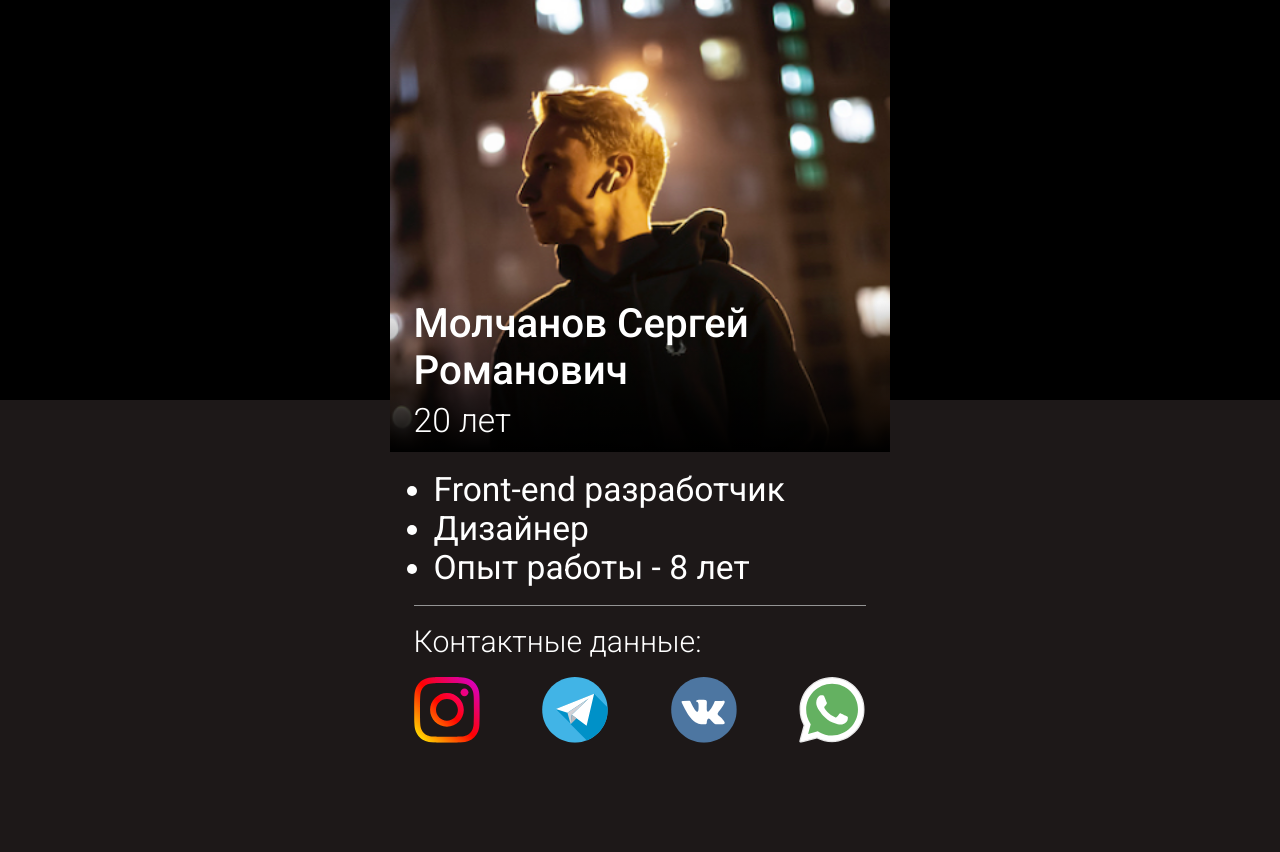
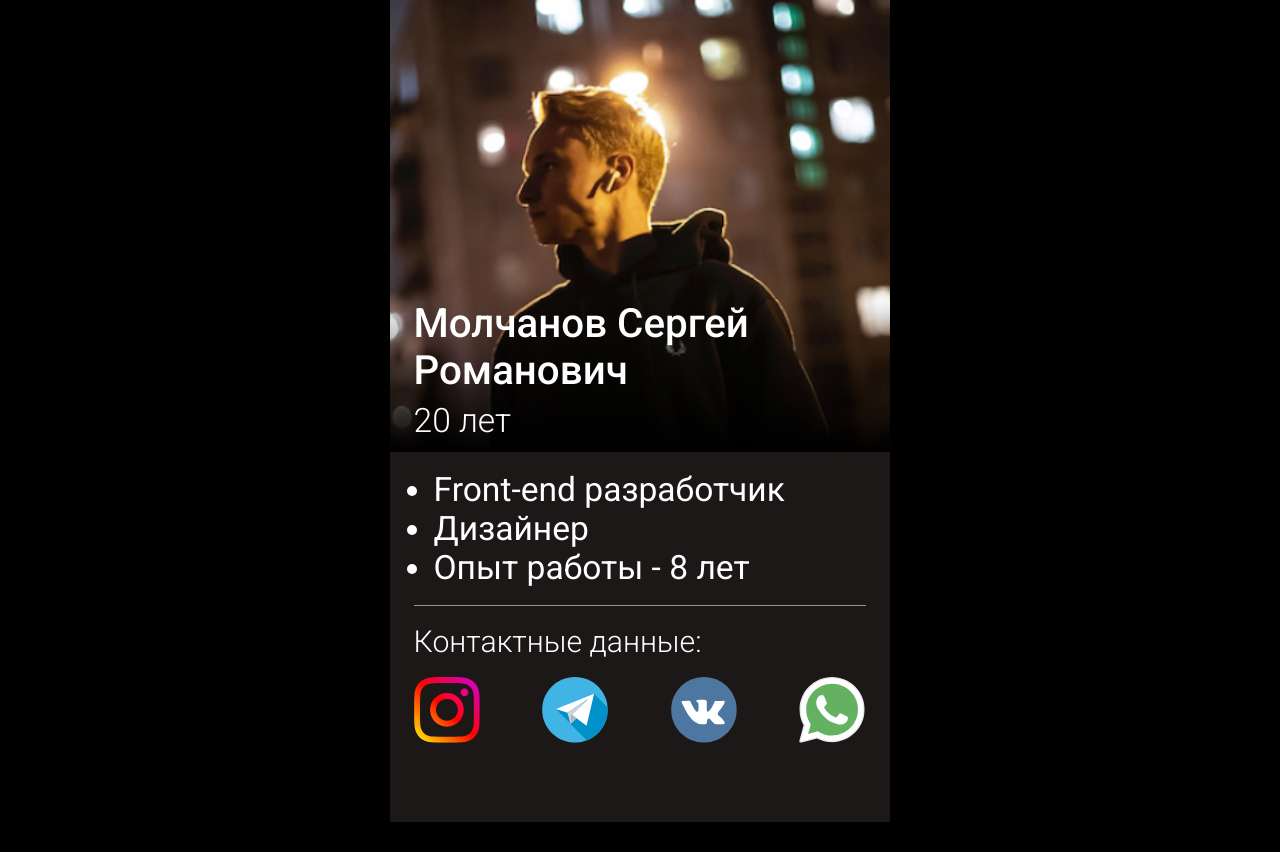
Before and after one commit to solid0snake306/solid0snake306.github.io, a plain HTML site: page index.html in a window 1280 px wide. After the commit the page ends 822 px from the top, so only its background shows below. Drawn offline with Linux system fonts and the light colour scheme.

Commit message:
Update style.css

```diff
--- a/css/style.css
+++ b/css/style.css
@@ -1,10 +1,6 @@
 * {
   padding: 0;
   margin: 0;
-}
-
-html {
-  background: #1D1818;
 }
 
 body {
@@ -54,7 +50,6 @@ body {
 
 .main {
   background: #1D1818;
-  height: 100%;
 }
 
 .main__inf {
@@ -74,7 +69,7 @@ body {
 }
 
 .main__contacts {
-  padding: 18px 0;
+  padding: 18px 0 70px 0;
   display: -webkit-box;
   display: -ms-flexbox;
   display: flex;
```
